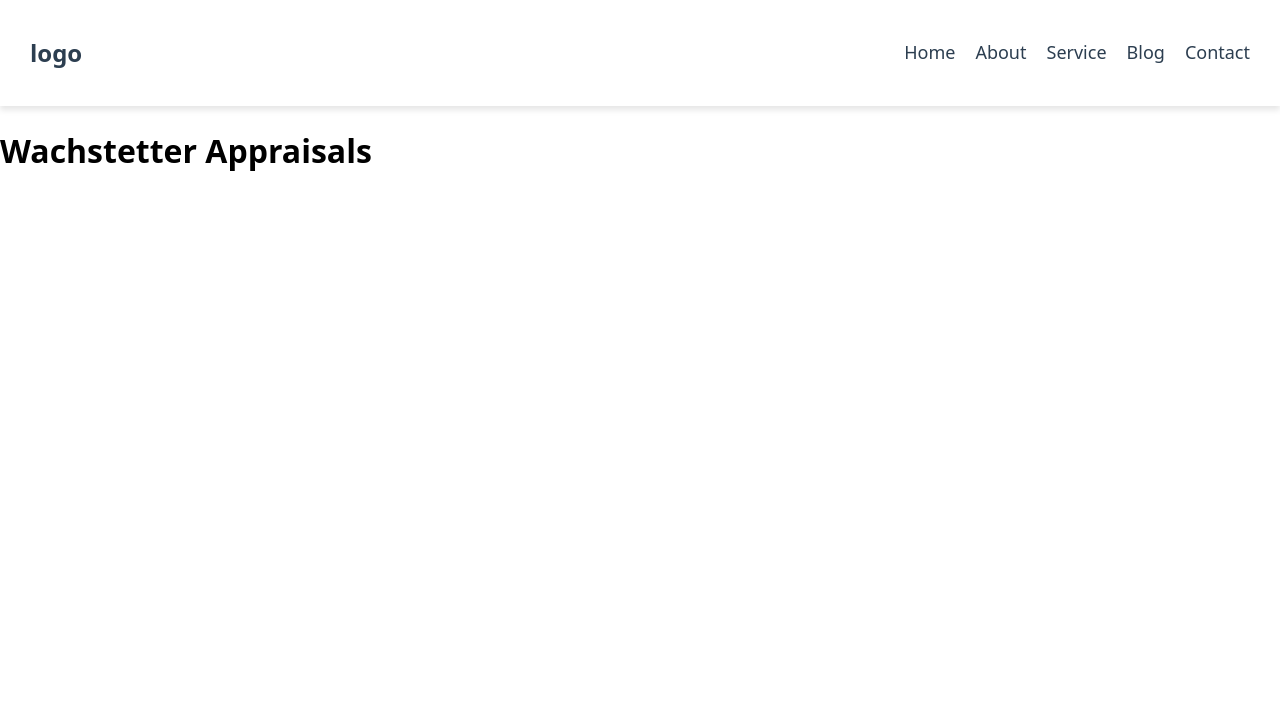
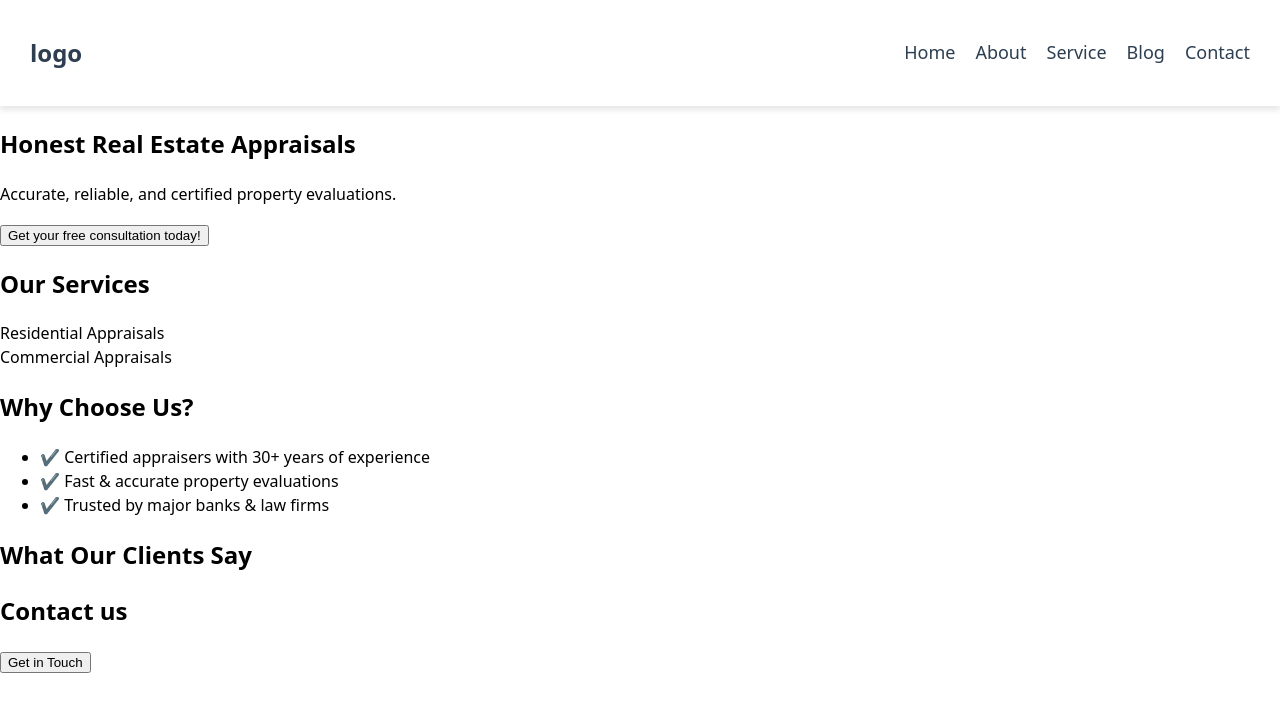
Before and after one commit to DaphneAcher/real-estate-appraisal, a React (Vite) app: page / in a window 1280 px wide. Shown: the top 712 px of the page. Built offline with nearby package versions, Linux system fonts and the light colour scheme.

Commit message:
start of home page

```diff
--- a/src/App.jsx
+++ b/src/App.jsx
@@ -2,13 +2,14 @@ import { useState } from 'react'
 import reactLogo from './assets/react.svg'
 import viteLogo from '/home1.svg'
 import Navbar from "./Components/Header/Navbar";
+import Home from "./Components/Home/Home";
 
 
 function App() {
   return (
       <div>
         <Navbar />
-        <h1>Wachstetter Appraisals</h1>
+        <Home />
       </div>
   );
 }
--- /dev/null
+++ b/src/Components/Home/Home.jsx
@@ -0,0 +1,42 @@
+import "@/styles/home.css"
+
+function Home() {
+    return (
+        <div className="home">
+            <section className="hero">
+                <h1>Honest Real Estate Appraisals</h1>
+                <p>Accurate, reliable, and certified property evaluations.</p>
+                <button className="cta-button">Get your free consultation today!</button>
+            </section>
+
+            <section className="services">
+                <h2>Our Services</h2>
+                <div className="service-grid">
+                    <div className="service-card">Residential Appraisals</div>
+                    <div className="service-card">Commercial Appraisals</div>
+                </div>
+            </section>
+
+            <section className="establish">
+            <h2>Why Choose Us?</h2>
+                <ul>
+                    <li>✔️ Certified appraisers with 30+ years of experience</li>
+                    <li>✔️ Fast & accurate property evaluations</li>
+                    <li>✔️ Trusted by major banks & law firms</li>
+                </ul>
+            </section>
+
+            <section className="testmonials">
+                <h2>What Our Clients Say</h2>
+
+            </section>
+
+            <section className="contact">
+                <h2>Contact us</h2>
+                <button className="cta-button">Get in Touch</button>
+            </section>
+        </div>
+    )
+}
+
+export default Home;
```
Also changed, not shown: src/styles/home.css (added).
